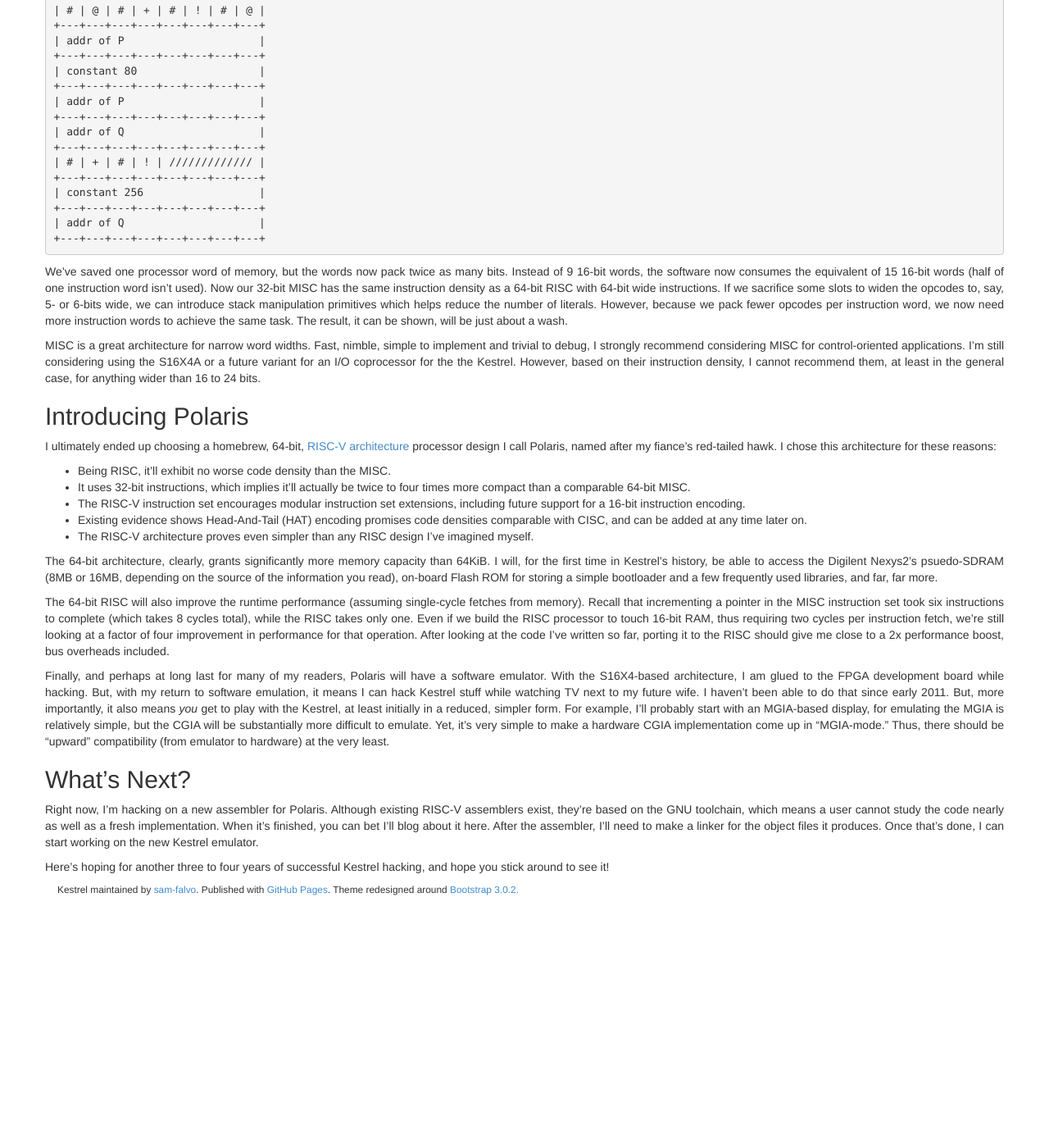
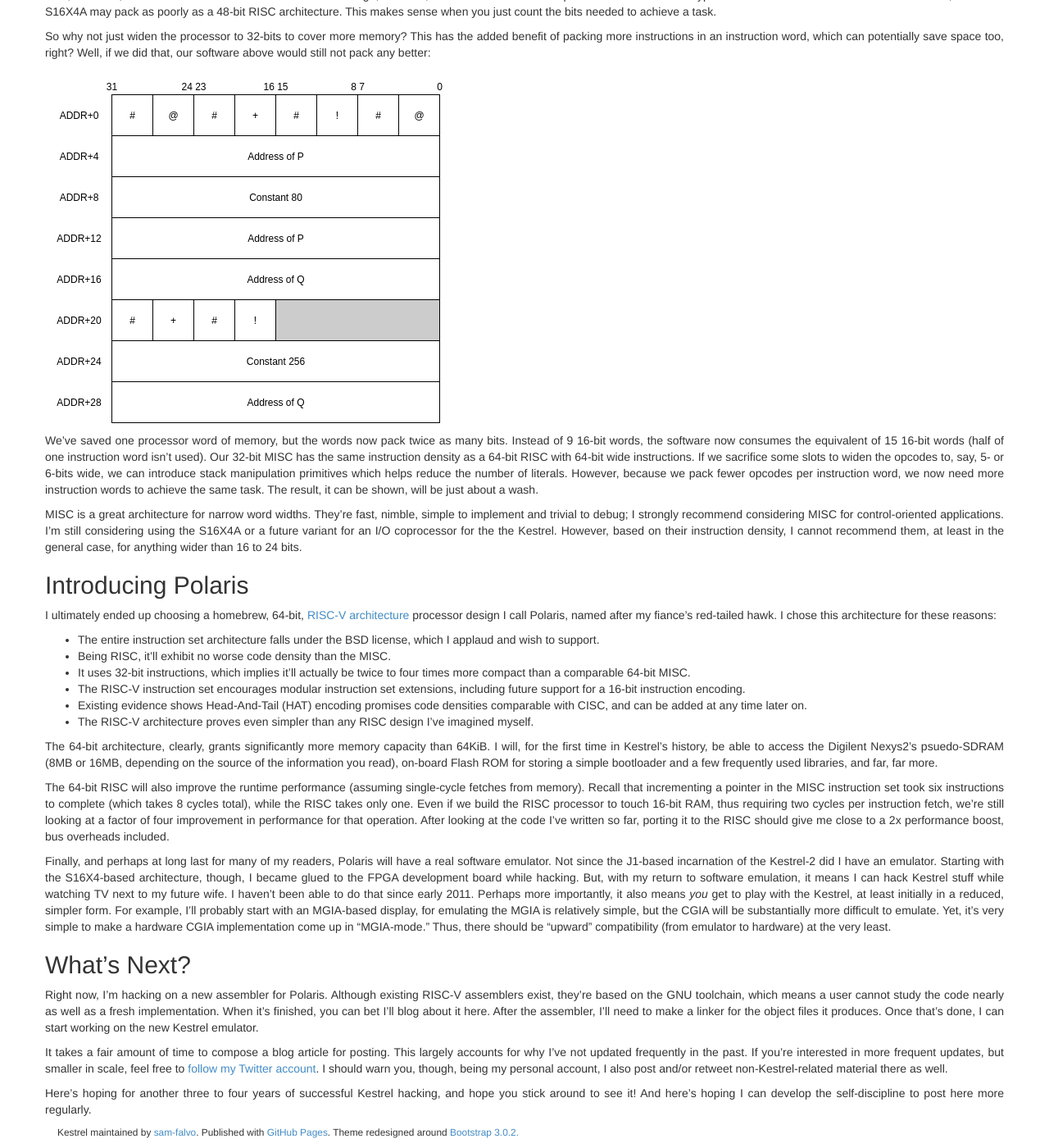
Before and after one commit to KestrelComputer/kestrel, a Jekyll site: the page built from _posts/2014-10-07-kestrel-adopts-risc-v-isa.md, in a window 1280 px wide and 1400 px high, scrolled down 1834 px. Shown: the whole window at 82% size. Built offline with Jekyll 4.4.1, drawn with Linux system fonts in a browser that asks for light colours; Markdown is read by kramdown in place of the engine named in the settings; before the commit the page ends 2938 px from its top, so only the background shows below that; some of the changed text lies outside the part shown.

Commit message:
risc-v announcement

```diff
--- a/_posts/2014-10-07-kestrel-adopts-risc-v-isa.md
+++ b/_posts/2014-10-07-kestrel-adopts-risc-v-isa.md
@@ -62,25 +62,7 @@
 
 The memory layout for these instructions appears below:
 
-    +---+---+---+---+
-    | # | @ | # | + |
-    +---+---+---+---+
-    | addr of P     |
-    +---+---+---+---+
-    | constant 80   |
-    +---+---+---+---+
-    | # | ! | # | @ |
-    +---+---+---+---+
-    | addr of P     |
-    +---+---+---+---+
-    | addr of Q     |
-    +---+---+---+---+
-    | # | + | # | ! |
-    +---+---+---+---+
-    | constant 256  |
-    +---+---+---+---+
-    | addr of Q     |
-    +---+---+---+---+
+![S16X4(A) instruction and operand layout to increment P and Q by 80 and 256, respectively.](/images/s16x4-ptr-inc.svg)
 
 As you can see, incrementing P consumes a total of 4.5 words, or 9 bytes, as does incrementing Q.
 Compare this to the equivalent code for any typical RISC architecture processor you might find on the market today:
@@ -101,33 +83,17 @@
 This has the added benefit of packing more instructions in an instruction word, which can potentially save space too, right?
 Well, if we did that, our software above would still not pack any better:
 
-    +---+---+---+---+---+---+---+---+
-    | # | @ | # | + | # | ! | # | @ |
-    +---+---+---+---+---+---+---+---+
-    | addr of P                     |
-    +---+---+---+---+---+---+---+---+
-    | constant 80                   |
-    +---+---+---+---+---+---+---+---+
-    | addr of P                     |
-    +---+---+---+---+---+---+---+---+
-    | addr of Q                     |
-    +---+---+---+---+---+---+---+---+
-    | # | + | # | ! | ///////////// |
-    +---+---+---+---+---+---+---+---+
-    | constant 256                  |
-    +---+---+---+---+---+---+---+---+
-    | addr of Q                     |
-    +---+---+---+---+---+---+---+---+
+![Hypothetical S32X8 instruction and operand layout to increment P, Q by 80, 256, respectively.](/images/s32x8-ptr-inc.svg)
 
 We've saved one processor word of memory, but the words now pack twice as many bits.
 Instead of 9 16-bit words, the software now consumes the equivalent of 15 16-bit words (half of one instruction word isn't used).
-Now our 32-bit MISC has the same instruction density as a 64-bit RISC with 64-bit wide instructions.
+Our 32-bit MISC has the same instruction density as a 64-bit RISC with 64-bit wide instructions.
 If we sacrifice some slots to widen the opcodes to, say, 5- or 6-bits wide, we can introduce stack manipulation primitives which helps reduce the number of literals.
 However, because we pack fewer opcodes per instruction word, we now need more instruction words to achieve the same task.
 The result, it can be shown, will be just about a wash.
 
 MISC is a great architecture for narrow word widths.
-Fast, nimble, simple to implement and trivial to debug, I strongly recommend considering MISC for control-oriented applications.
+They're fast, nimble, simple to implement and trivial to debug; I strongly recommend considering MISC for control-oriented applications.
 I'm still considering using the S16X4A or a future variant for an I/O coprocessor for the the Kestrel.
 However, based on their instruction density, I cannot recommend them, at least in the general case, for anything wider than 16 to 24 bits.
 
@@ -136,6 +102,7 @@
 I ultimately ended up choosing a homebrew, 64-bit, [RISC-V architecture](http://riscv.org) processor design I call Polaris, named after my fiance's red-tailed hawk.
 I chose this architecture for these reasons:
 
+* The entire instruction set architecture falls under the BSD license, which I applaud and wish to support.
 * Being RISC, it'll exhibit no worse code density than the MISC.
 * It uses 32-bit instructions, which implies it'll actually be twice to four times more compact than a comparable 64-bit MISC.
 * The RISC-V instruction set encourages modular instruction set extensions, including future support for a 16-bit instruction encoding.
@@ -152,11 +119,12 @@
 Even if we build the RISC processor to touch 16-bit RAM, thus requiring two cycles per instruction fetch, we're still looking at a factor of four improvement in performance for that operation.
 After looking at the code I've written so far, porting it to the RISC should give me close to a 2x performance boost, bus overheads included.
 
-Finally, and perhaps at long last for many of my readers, Polaris will have a software emulator.
-With the S16X4-based architecture, I am glued to the FPGA development board while hacking.
+Finally, and perhaps at long last for many of my readers, Polaris will have a real software emulator.
+Not since the J1-based incarnation of the Kestrel-2 did I have an emulator.
+Starting with the S16X4-based architecture, though, I became glued to the FPGA development board while hacking.
 But, with my return to software emulation, it means I can hack Kestrel stuff while watching TV next to my future wife.
 I haven't been able to do that since early 2011.
-But, more importantly, it also means *you* get to play with the Kestrel, at least initially in a reduced, simpler form.
+Perhaps more importantly, it also means *you* get to play with the Kestrel, at least initially in a reduced, simpler form.
 For example, I'll probably start with an MGIA-based display, for emulating the MGIA is relatively simple, but the CGIA will be substantially more difficult to emulate.
 Yet, it's very simple to make a hardware CGIA implementation come up in "MGIA-mode."
 Thus, there should be "upward" compatibility (from emulator to hardware) at the very least.
@@ -169,4 +137,10 @@
 After the assembler, I'll need to make a linker for the object files it produces.
 Once that's done, I can start working on the new Kestrel emulator.
 
+It takes a fair amount of time to compose a blog article for posting.
+This largely accounts for why I've not updated frequently in the past.
+If you're interested in more frequent updates, but smaller in scale, feel free to [follow my Twitter account](http://twitter.com/SamuelAFalvoII).
+I should warn you, though, being my personal account, I also post and/or retweet non-Kestrel-related material there as well.
+
 Here's hoping for another three to four years of successful Kestrel hacking, and hope you stick around to see it!
+And here's hoping I can develop the self-discipline to post here more regularly.
```
Also changed, not shown: images/s16x4-ptr-inc.svg (added), images/s32x8-ptr-inc.svg (added).
